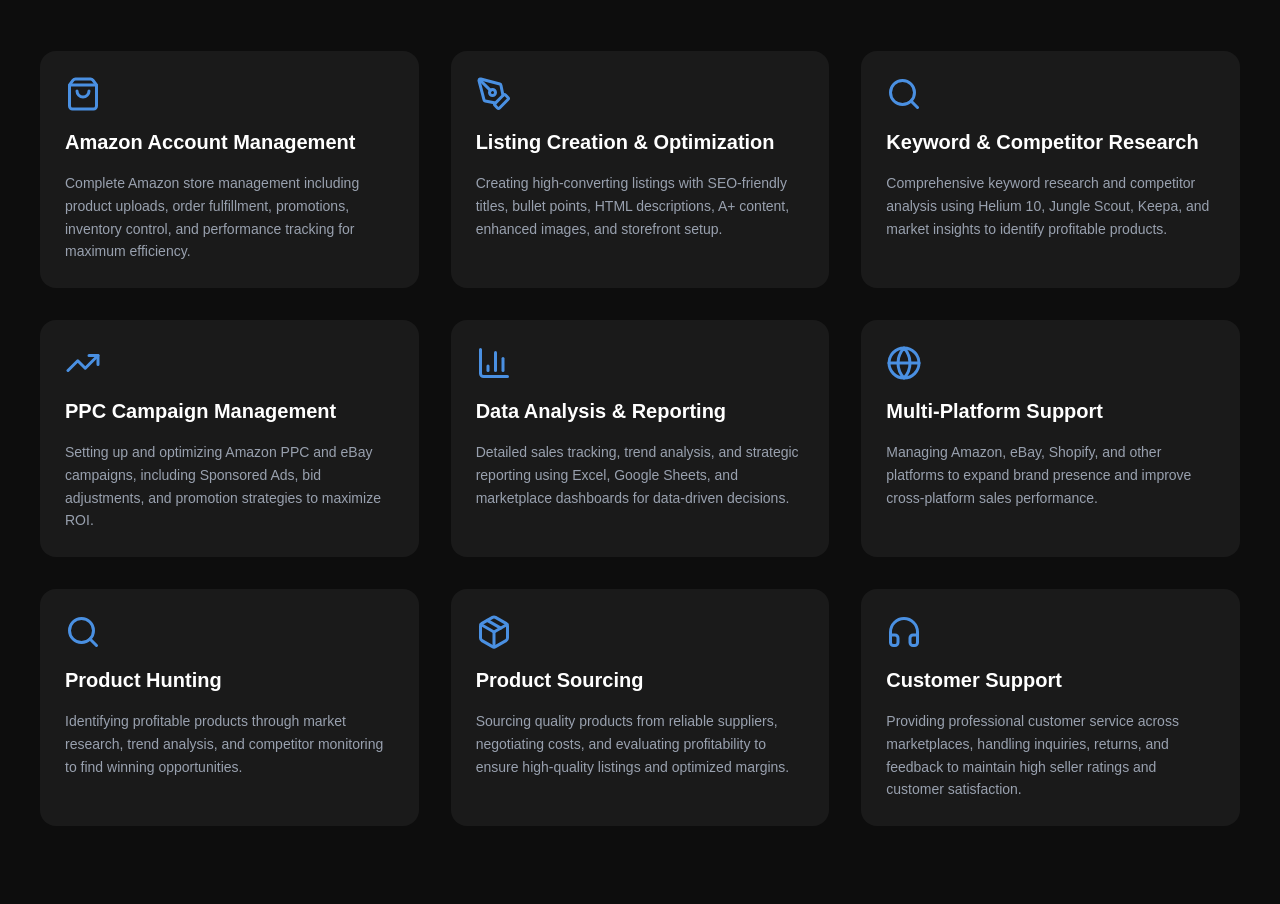
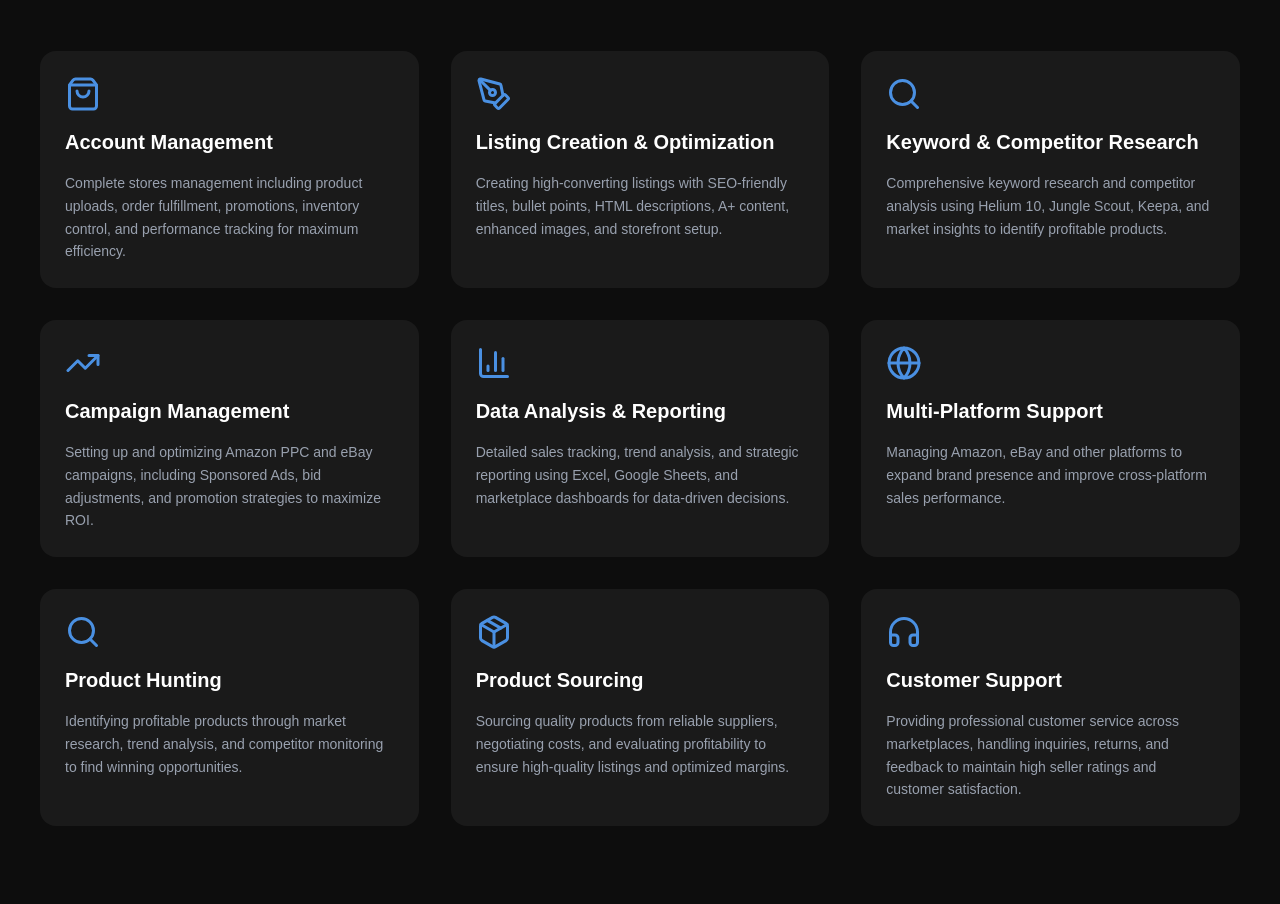
Before and after one commit to Hamza4889787/ecommerce-portfolio, a Next.js app: page / in a window 1280 px wide. Shown: the part 2440-3344 px from the top of the page. Built offline with nearby package versions, Linux system fonts and the light colour scheme.

Commit message:
update services

```diff
--- a/src/component/Services.jsx
+++ b/src/component/Services.jsx
@@ -14,8 +14,8 @@ import {
 const services = [
   {
     icon: <ShoppingBag size={36} />,
-    title: "Amazon Account Management",
-    desc: "Complete Amazon store management including product uploads, order fulfillment, promotions, inventory control, and performance tracking for maximum efficiency.",
+    title: "Account Management",
+    desc: "Complete stores management including product uploads, order fulfillment, promotions, inventory control, and performance tracking for maximum efficiency.",
   },
   {
     icon: <PenTool size={36} />,
@@ -29,7 +29,7 @@ const services = [
   },
   {
     icon: <TrendingUp size={36} />,
-    title: "PPC Campaign Management",
+    title: "Campaign Management",
     desc: "Setting up and optimizing Amazon PPC and eBay campaigns, including Sponsored Ads, bid adjustments, and promotion strategies to maximize ROI.",
   },
   {
@@ -40,7 +40,7 @@ const services = [
   {
     icon: <Globe size={36} />,
     title: "Multi-Platform Support",
-    desc: "Managing Amazon, eBay, Shopify, and other platforms to expand brand presence and improve cross-platform sales performance.",
+    desc: "Managing Amazon, eBay and other platforms to expand brand presence and improve cross-platform sales performance.",
   },
   {
     icon: <Search size={36} />,
```
